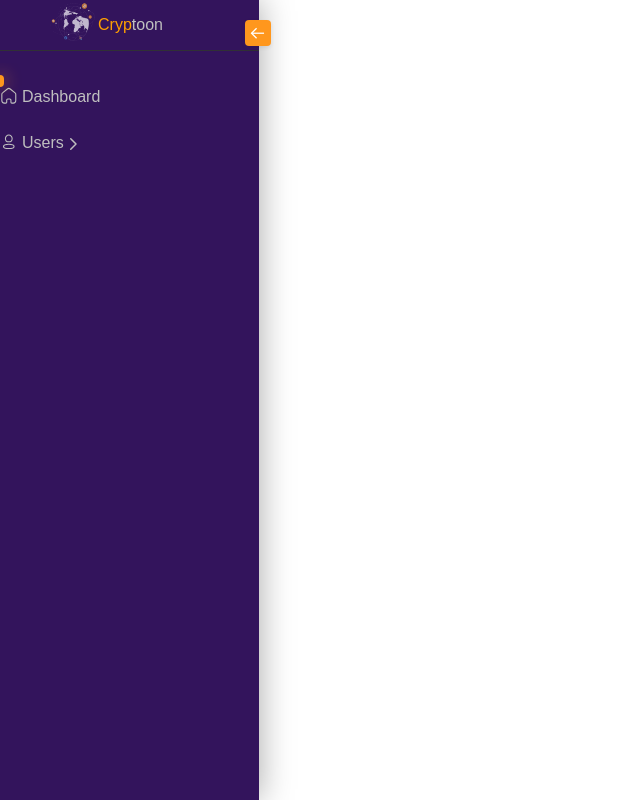
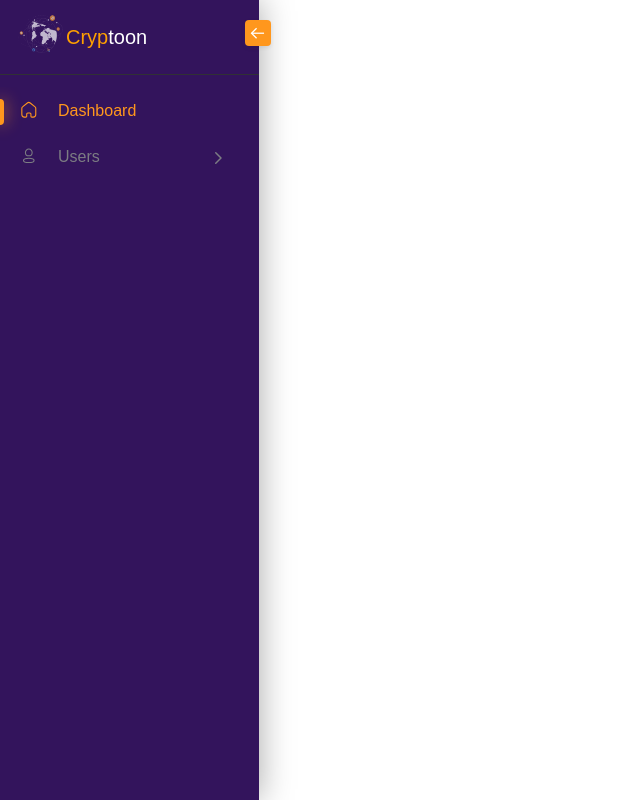
Before and after one commit to ErgaAsDev/cryptoon-cryptopages, a Next.js app: page /components/Dashboard/Sidebar in a window 1280 px wide. Shown: the whole page, without its empty margins (0-640 px from the left). Built offline with nearby package versions, Linux system fonts and the light colour scheme.

Commit message:
changed back

```diff
--- a/pages/components/Dashboard/Sidebar.js
+++ b/pages/components/Dashboard/Sidebar.js
@@ -1,6 +1,5 @@
 import React from "react";
 import Image from "next/image";
-import Link from "next/link"
 
 const Sidebar = ({
   toggle,
@@ -18,10 +17,10 @@ const Sidebar = ({
         }`}
       >
         <div className="sidebar-header d-flex align-items-center justify-content-start">
-          <Link
+          <a
             href="/"
             className="navbar-brand dis-none align-items-center justify-content-center"
-          />
+          >
             <Image
               src="/images/logoSmall.png"
               width={50}
@@ -31,7 +30,7 @@ const Sidebar = ({
             <div className="logo-title m-0">
               <span id="text-span-1">Cryp</span>toon
             </div>
-
+          </a>
           <div
             className="sidebar-toggle"
             data-toggle="sidebar"
@@ -63,11 +62,11 @@ const Sidebar = ({
           <div className="collapse navbar-collapse pe-3" id="sidebar">
             <ul className="navbar-nav iq-main-menu">
               <li className="nav-item">
-                <Link
+                <a
                   className={`nav-link ${!userProfileIsActive && `active`}`}
                   aria-current="page"
                   href=""
-                />
+                >
                   <i className="icon">
                     <svg
                       width="22"
@@ -85,9 +84,10 @@ const Sidebar = ({
                     </svg>
                   </i>
                   <span className="item-name">Dashboard</span>
+                </a>
               </li>
               <li className="nav-item" onClick={handleUserToggle}>
-                <Link
+                <a
                   className={`nav-link ${!toggleUser ? `collapsed` : ""}`}
                   data-bs-toggle="collapse"
                 //   href="#sidebar-user"
@@ -96,7 +96,7 @@ const Sidebar = ({
                     toggleUser || userProfileIsActive ? `true` : `false`
                   }`}
                   aria-controls="sidebar-user"
-                />
+                >
                   <i className="icon">
                     <svg
                       width="22"
@@ -141,19 +141,17 @@ const Sidebar = ({
                       />
                     </svg>
                   </i>
-
+                </a>
                 <ul
-                  className={`sub-nav collapse ${
-                    toggleUser ? `show` : userProfileIsActive ? `show` : ""
-                  }`}
+                  className={`sub-nav collapse ${toggleUser ? `show` : userProfileIsActive ? `show` : ''}`}
                   id="sidebar-user"
                   data-bs-parent="#sidebar"
                 >
                   <li className="nav-item" onClick={handleUserActive}>
-                    <Link
+                    <a
                       className={`nav-link ${userProfileIsActive && `active`}`}
                       //   href="../dashboard/app/user-profile.html"
-                    />
+                    >
                       <i className="icon">
                         <svg
                           width="10"
@@ -172,6 +170,7 @@ const Sidebar = ({
                       </i>
                       <i className="sidenav-mini-icon"> U </i>
                       <span className="item-name">User Profile</span>
+                    </a>
                   </li>
                 </ul>
               </li>
```
Lines whose indentation alone changed are shown as unchanged.
